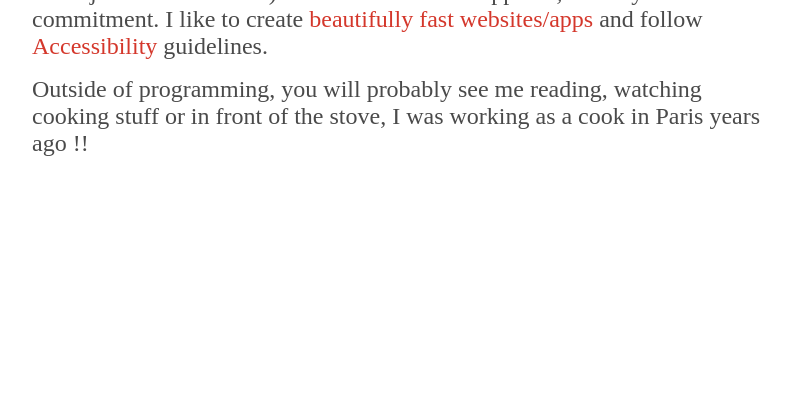
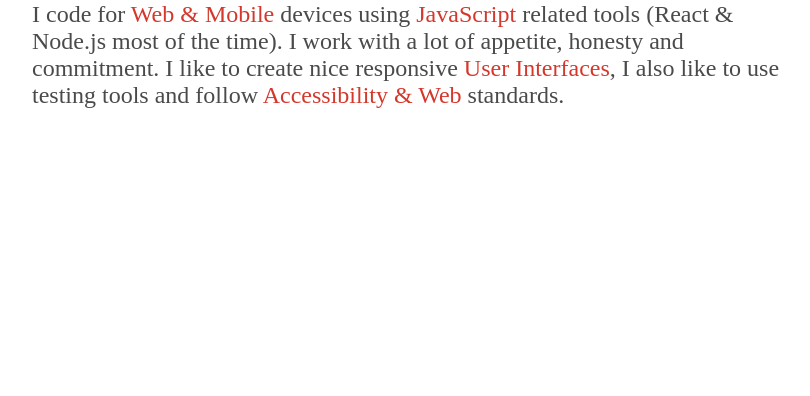
Before and after one commit to alaincodes/alain.codes, a Gatsby site: page /about in a window 1280 px wide. Shown: the part 420-816 px from the top of the page, without its empty margins (232-1042 px from the left). Built offline with nearby package versions, Linux system fonts and the light colour scheme; Gatsby itself is replaced by a stand-in of ours.

Commit message:
delete dribbble and updated About page text.

```diff
--- a/src/components/main.jsx
+++ b/src/components/main.jsx
@@ -20,7 +20,8 @@
           <span className="main-highlight">JavaScript, React & Node.js</span>.
         </h1>
         <h2 className="main-h2">
-          I'm available for cool freelance/remote opportunities, hit me up on
+          I'm available for hire or cool freelance/remote opportunities, hit me
+          up on
           <span>
             {" "}
             <a
--- a/src/pages/about.jsx
+++ b/src/pages/about.jsx
@@ -21,18 +21,12 @@
               I code for <span className="about-highlight">Web & Mobile</span>{" "}
               devices using <span className="about-highlight">JavaScript</span>{" "}
               related tools (React & Node.js most of the time). I work with a
-              lot of appetite, honesty and commitment. I like to create{" "}
-              <span className="about-highlight">
-                beautifully fast websites/apps
-              </span>{" "}
-              and follow
-              <span className="about-highlight"> Accessibility</span>{" "}
-              guidelines.
-            </p>
-            <p className="about-p">
-              Outside of programming, you will probably see me reading, watching
-              cooking stuff or in front of the stove, I was working as a cook in
-              Paris years ago !!
+              lot of appetite, honesty and commitment. I like to create nice
+              responsive
+              <span className="about-highlight"> User Interfaces</span>, I also
+              like to use testing tools and follow
+              <span className="about-highlight"> Accessibility & Web</span>{" "}
+              standards.
             </p>
           </animated.div>
         </div>
```
Also changed, not shown: src/components/layout.js (+0 -9 lines).
